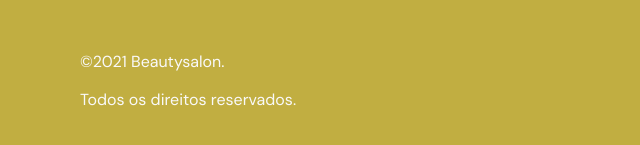
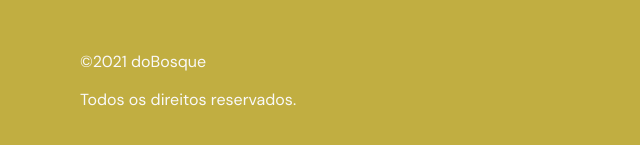
Before and after one commit to nicolepeiker/dobosque, a plain HTML site: page index.html in a window 1280 px wide. Shown: the part 4256-4401 px from the top of the page, 0-640 px from the left. Drawn offline with nearby package versions, Linux system fonts and the light colour scheme; files whose address does not match are found by name.

Commit message:
Update index.html

```diff
--- a/index.html
+++ b/index.html
@@ -206,7 +206,7 @@
           <a href="#home" class="logo">
             <img src="./assets/logowhite.svg" alt="">
           </a>
-          <p>©2021 Beautysalon.</p>
+          <p>©2021 doBosque </p>
           <p>Todos os direitos reservados.</p>
         </div>
         <div class='social'>
```
